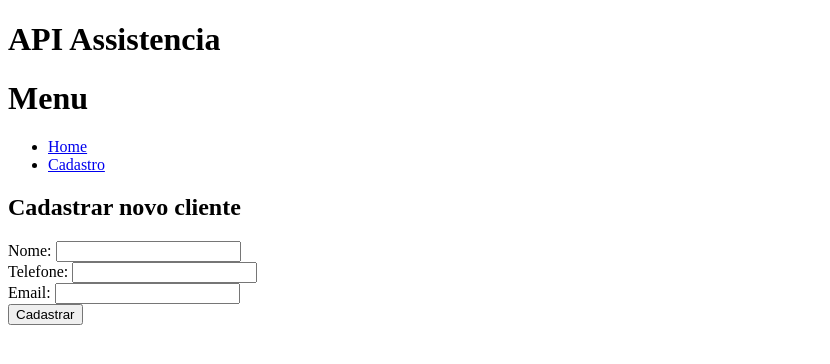
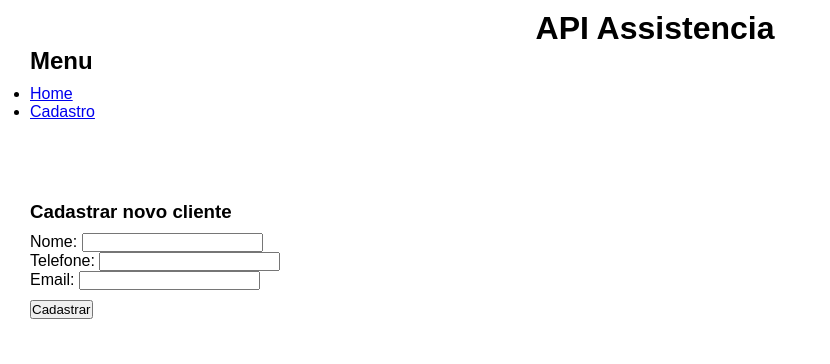
Before and after one commit to ericsonnascimento/API_Assistencia, a Flask app: template templates/cliente/cadastrar.html in a window 1280 px wide. Shown: the top 364 px of the page, without its empty margins (0-830 px from the left). Run offline with Flask 2, Linux system fonts and the light colour scheme; the template is opened without the code that fills it, so the values that code supplies are empty.

Commit message:
Edição

```diff
--- /dev/null
+++ b/css/style.css
@@ -0,0 +1,26 @@
+* {
+    margin: 0;
+    padding: 0;
+    box-sizing: border-box;
+}
+
+body{
+    margin-top: 10px;
+    margin-left: 30px;
+    font-family: Arial, sans-serif;
+}
+
+button{
+    margin-top: 10px;
+}
+
+ul{
+    margin-bottom: 80px;
+}
+
+h1{
+    text-align: center;
+}
+
+h2, h3{
+    margin-bottom: 10px;
--- a/templates/cliente/cadastrar.html
+++ b/templates/cliente/cadastrar.html
@@ -3,10 +3,11 @@
 <head>
     <meta charset="UTF-8">
     <title>API Assistencia</title>
+    <link rel="stylesheet" href="/css/style.css">
 </head>
 <body>
     <h1> API Assistencia</h1>
-    <h1> Menu</h1>
+    <h2>Menu</h2>
     <ul>
          <li>
              <a href="/">Home</a>
@@ -15,7 +16,7 @@
             <a href="/clientes">Cadastro</a>
         </li>
      </ul>
-    <h2> Cadastrar novo cliente</h2>
+    <h3>Cadastrar novo cliente</h3>
     <form method="POST" action="/clientes/cadastrar">
         Nome: <input type="text" name="nome"><br/>
         Telefone: <input type="text" name="telefone"><br/>
```
